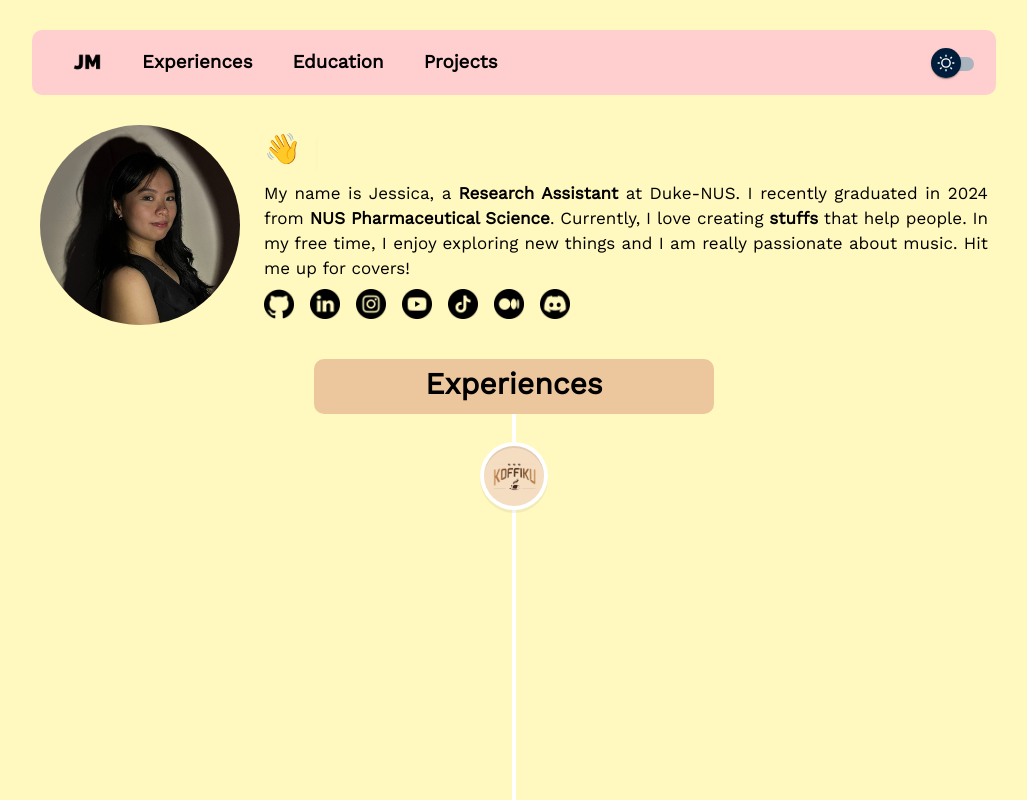
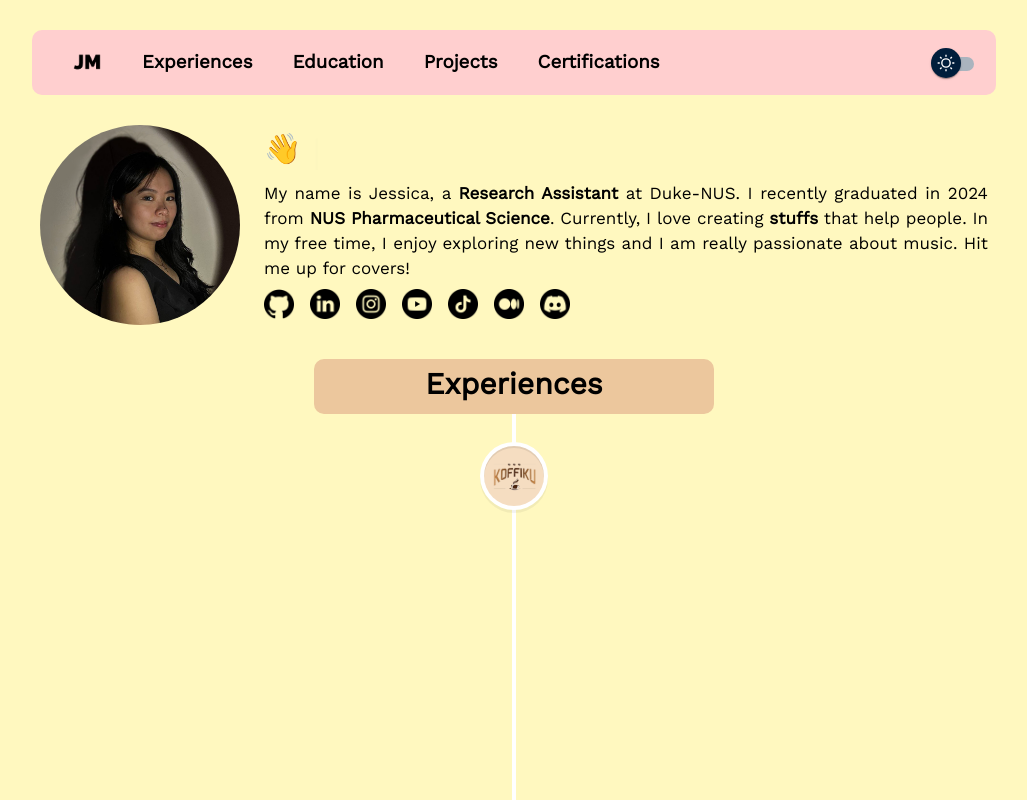
Before and after one commit to maryjess/jessica-mary, a React (Create React App) app: page / in a window 1280 px wide. Shown: the top 800 px of the page, without its empty margins (126-1153 px from the left). Built offline with nearby package versions, Linux system fonts and the light colour scheme; a web font is replaced by a local one.

Commit message:
Update navbar to include certifications

```diff
--- a/src/components/Navibar.js
+++ b/src/components/Navibar.js
@@ -27,6 +27,9 @@ const Navibar = () => {
               <a href="#projects" className="disable-deco">
                 <h3 className="navbar-text">Projects</h3>
               </a>
+              <a href="#certifications" className="disable-deco">
+                <h3 className="navbar-text">Certifications</h3>
+              </a>
               {/* <h3 className="navbar-text">Blogs</h3> */}
             </Stack>
             <Stack className="naviswitch">
```
